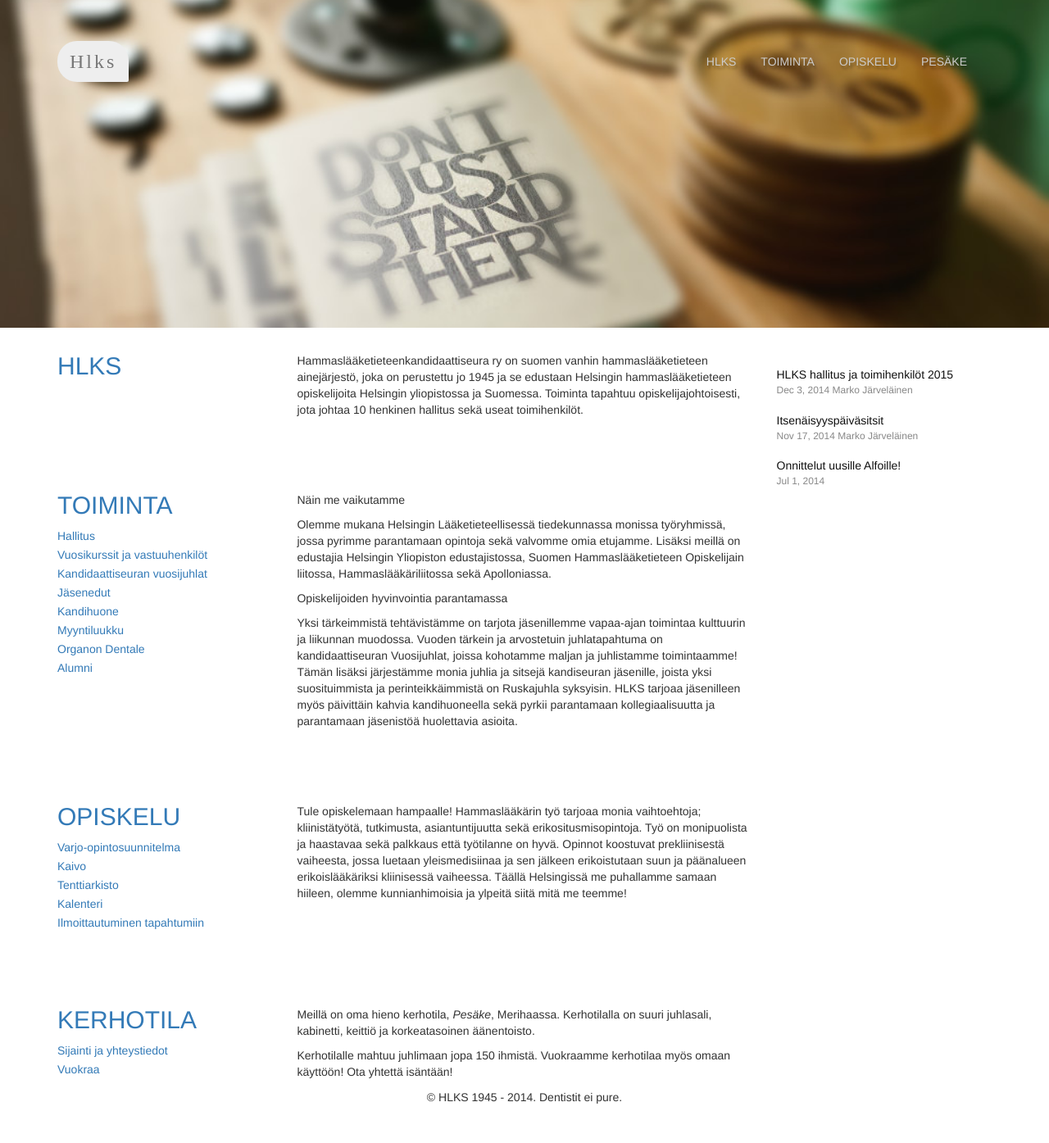
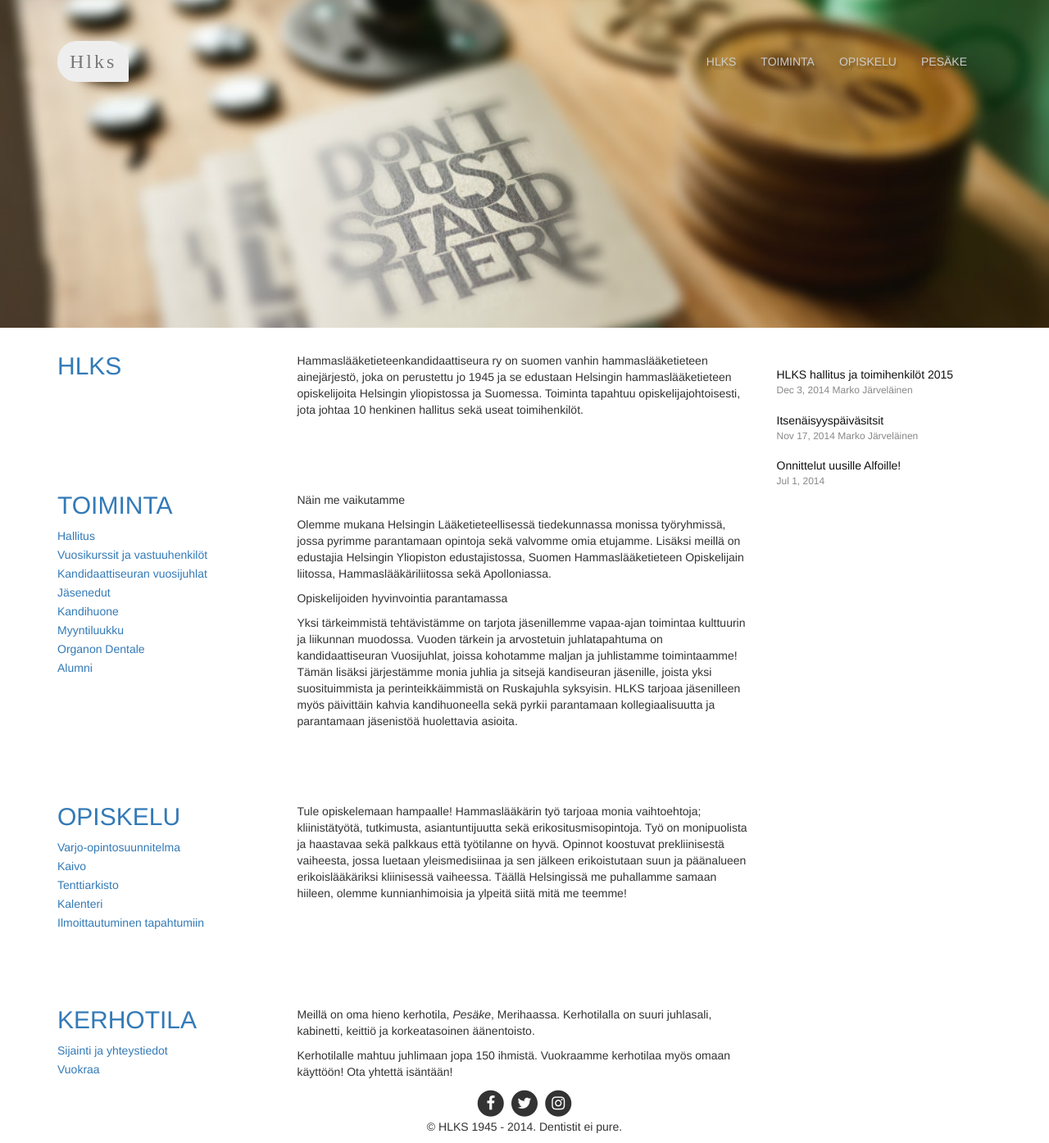
Before and after one commit to hlks/hlks.github.io, a Jekyll site: the page built from index.html, in a window 1280 px wide. Shown: the whole page at 82% size. Built offline with Jekyll 4.4.1, drawn with Linux system fonts in a browser that asks for light colours; nearby versions of some CDN libraries; some web fonts are replaced; before the commit the page ends 1359 px from its top, so only the background shows below that.

Commit message:
New font and font-awesome added

```diff
--- a/_includes/head.html
+++ b/_includes/head.html
@@ -7,6 +7,10 @@
     <meta name="description" content="{{ site.description }}">
 
     <link href='http://fonts.googleapis.com/css?family=Clicker+Script' rel='stylesheet' type='text/css'>
+
+    <link href='http://fonts.googleapis.com/css?family=Lato' rel='stylesheet' type='text/css'>
+
+    <link href="//maxcdn.bootstrapcdn.com/font-awesome/4.2.0/css/font-awesome.min.css" rel="stylesheet">
 
     <link rel="stylesheet" href="https://maxcdn.bootstrapcdn.com/bootstrap/3.3.1/css/bootstrap.min.css">
     <link rel="stylesheet" href="https://maxcdn.bootstrapcdn.com/bootstrap/3.3.1/css/bootstrap-theme.min.css">
```
